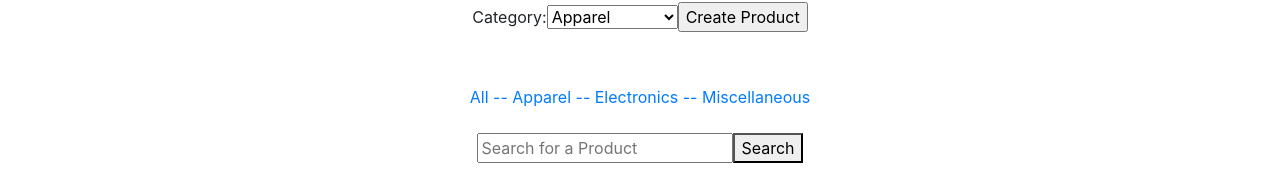
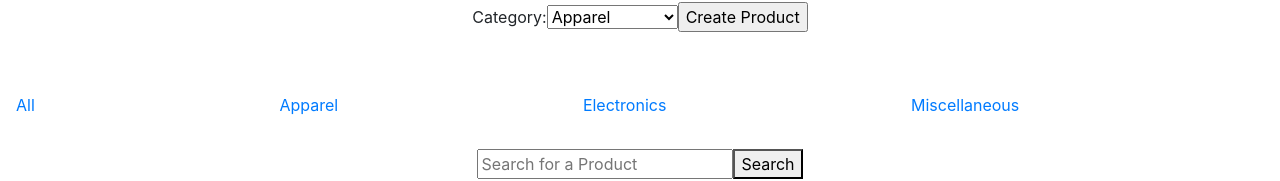
Before and after one commit to jonathanwong110/UltimateStore-React-Redux-Project, a React (Create React App) app in the folder ultimatestore-frontend/: page / in a window 1280 px wide. Shown: the part 148-329 px from the top of the page. Built offline with nearby package versions, Linux system fonts and the light colour scheme; no server answers.

Commit message:
used a NavBar in CategoryNav instead and changed the break statements for the category components, also changed the background for the navbar in Cart

```diff
--- a/ultimatestore-frontend/src/components/cart/Cart.js
+++ b/ultimatestore-frontend/src/components/cart/Cart.js
@@ -9,7 +9,8 @@ class Cart extends Component {
         return (
             <>
             <CategoryNav/>
-            <Navbar bg="dark" variant="dark">
+            <br></br>
+            <Navbar>
             <Navbar.Brand>Cart</Navbar.Brand>
             </Navbar>
             <Table>
--- a/ultimatestore-frontend/src/components/categories/ShowApparel.js
+++ b/ultimatestore-frontend/src/components/categories/ShowApparel.js
@@ -11,8 +11,6 @@ export default function ShowApparel(props) {
 
   return (
     <>
-      <br></br>
-      <br></br>
       <br></br>
       <CategoryNav/>
       <br></br>
--- a/ultimatestore-frontend/src/components/categories/ShowElectronics.js
+++ b/ultimatestore-frontend/src/components/categories/ShowElectronics.js
@@ -11,8 +11,6 @@ export default function ShowElectronics(props) {
 
     return (
       <>
-        <br></br>
-        <br></br>
         <br></br>
         <CategoryNav/>
         <br></br>
--- a/ultimatestore-frontend/src/components/categories/ShowMiscellaneous.js
+++ b/ultimatestore-frontend/src/components/categories/ShowMiscellaneous.js
@@ -11,8 +11,6 @@ export default function ShowMiscellaneous(props) {
 
     return (
       <>
-        <br></br>
-        <br></br>
         <br></br>
         <CategoryNav/>
         <br></br>
--- a/ultimatestore-frontend/src/components/navigation/CategoryNav.js
+++ b/ultimatestore-frontend/src/components/navigation/CategoryNav.js
@@ -1,5 +1,5 @@
 import React, {Component} from 'react';
-import { Nav } from 'react-bootstrap';
+import { Nav, Navbar } from 'react-bootstrap';
 import { Link } from 'react-router-dom'
 
 class CategoryNav extends Component {
@@ -7,20 +7,22 @@ class CategoryNav extends Component {
     render() {
 
     return (
-        <Nav className="justify-content-center">
-            <Nav.Item>
-                <Link to="/"> All -</Link>
-            </Nav.Item>
-            <Nav.Item>
-                <Link to="/products/apparel"> - Apparel -</Link>
-            </Nav.Item>
-            <Nav.Item>
-                <Link to="/products/electronics"> - Electronics - </Link>
-            </Nav.Item>
-            <Nav.Item>
-                <Link to="/products/miscellaneous"> - Miscellaneous </Link>
-            </Nav.Item>
-        </Nav>
+        <>
+            <Navbar collapseOnSelect>
+                <Nav className="mr-auto" >
+                    <Link to="/"> All </Link>
+                </Nav>
+                <Nav className="mr-auto">
+                    <Link to="/products/apparel"> Apparel </Link>
+                </Nav>
+                <Nav className="mr-auto">
+                    <Link to="/products/electronics"> Electronics </Link>
+                </Nav>
+                <Nav className="mr-auto">
+                    <Link to="/products/miscellaneous"> Miscellaneous </Link>
+                </Nav>
+            </Navbar>
+        </>
         )
     }
 }
```
